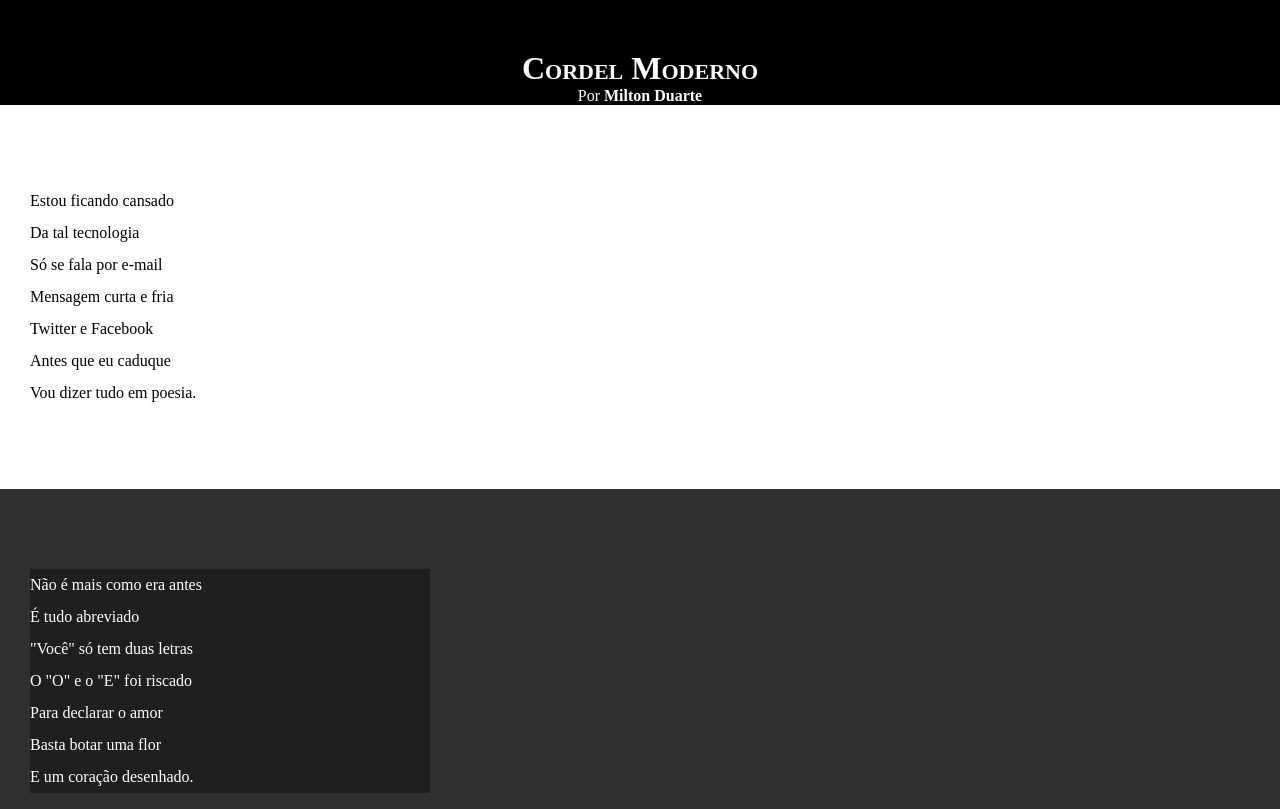
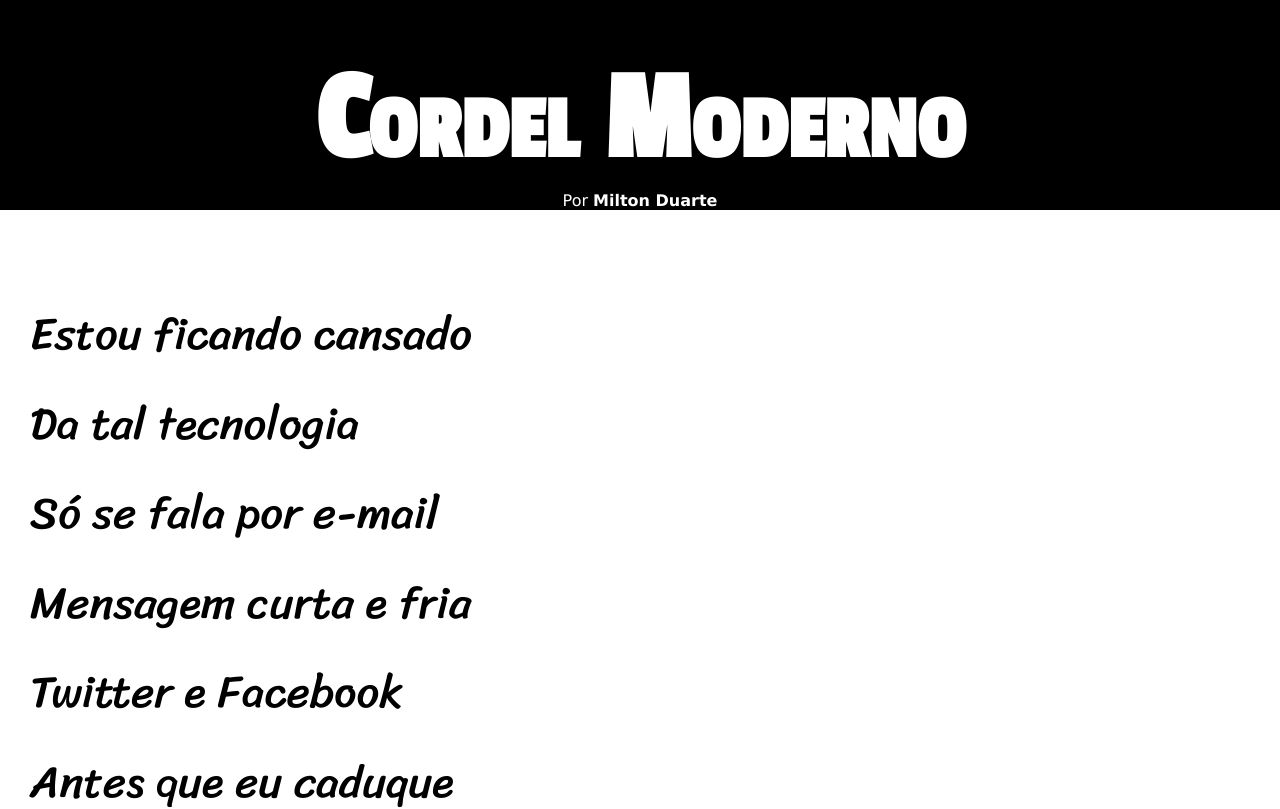
Before and after one commit to vitorhenriquemartins/HTML-CSS, a plain HTML site: page Exercicios/desafio 17/index.html in a window 1280 px wide. Shown: the top 809 px of the page. Drawn offline with Linux system fonts and the light colour scheme.

Commit message:
atualização de estilos desafio 17

```diff
--- a/Exercicios/desafio 17/estilo/style.css
+++ b/Exercicios/desafio 17/estilo/style.css
@@ -1,13 +1,24 @@
 @charset "UTF-8";
 
+@import url('https://fonts.googleapis.com/css2?family=Passion+One&display=swap');
+
+@import url('https://fonts.googleapis.com/css2?family=Sriracha&display=swap');
+
+:root {
+    --fonte1: Verdana, Geneva, Tahoma, sans-serif;
+    --fonte2: 'Passion One', cursive;
+    --fonte3: 'Sriracha', cursive;
+}
 *{
     margin: 0px;
     padding: 0px;
+    font-size: 1em;
 }
 
 html, body{
     min-height: 100vh;
     background-color: darkgray;
+    font-family: var(--fonte1)
 }
 
 header{
@@ -18,6 +29,8 @@ header{
  header > h1{
     padding-top: 50px;
     font-variant: small-caps;
+    font-family: var(--fonte2);
+    font-size: 10vw;
  }
 
  header > p{
@@ -39,6 +52,9 @@ header{
     padding-bottom: 10vh;
     line-height: 2em;
     padding-left: 30px;
+    font-family: var(--fonte3);
+    font-size: 3.5vw;
+
  }
 
 section.normal{
@@ -52,7 +68,8 @@ section.imagem{
 }
 
 section.imagem > p{
-    width: 400px;
+    display: inline-block;
+    padding: 5px;
     background-color: rgba(0, 0, 0, 0.356);
 }
 
```
